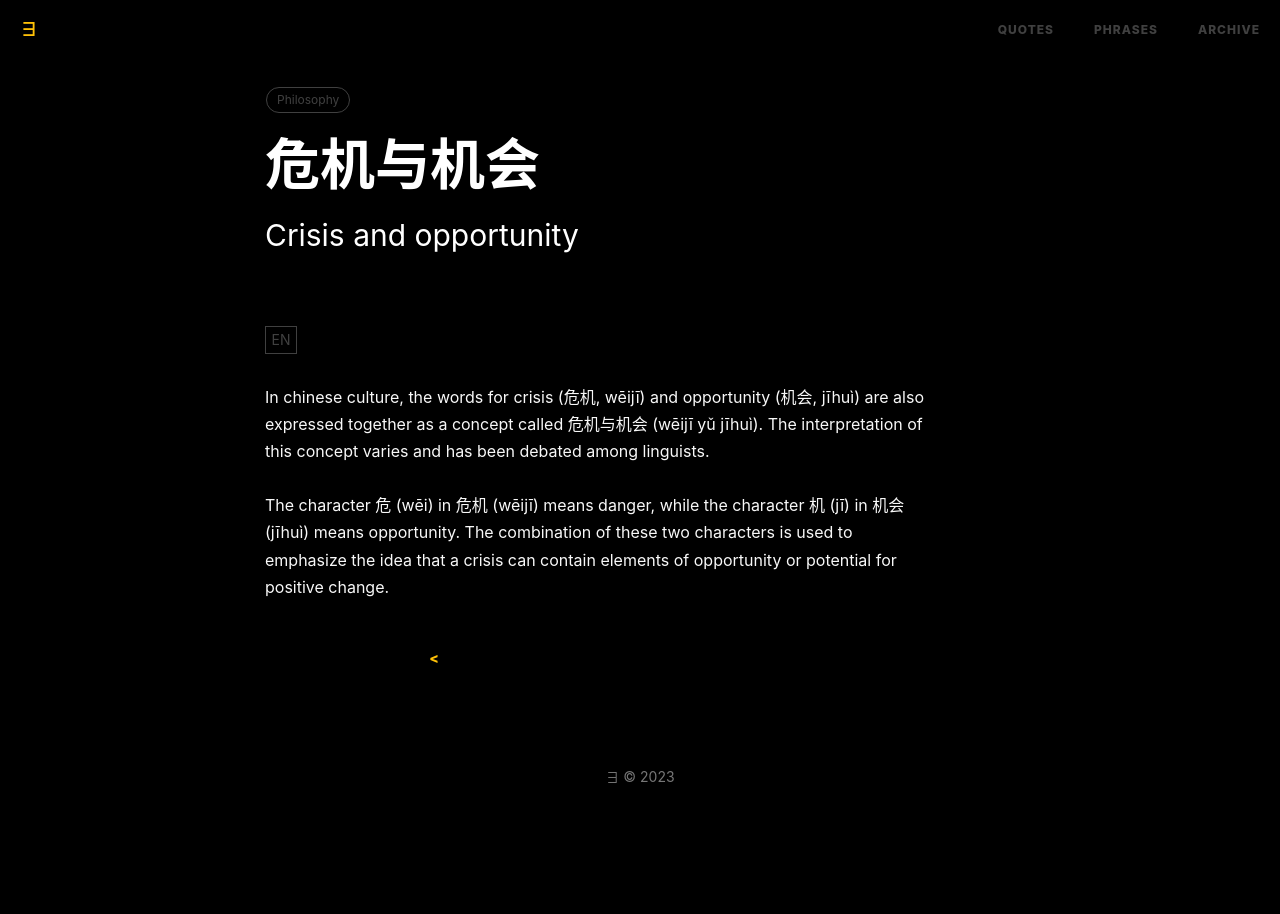
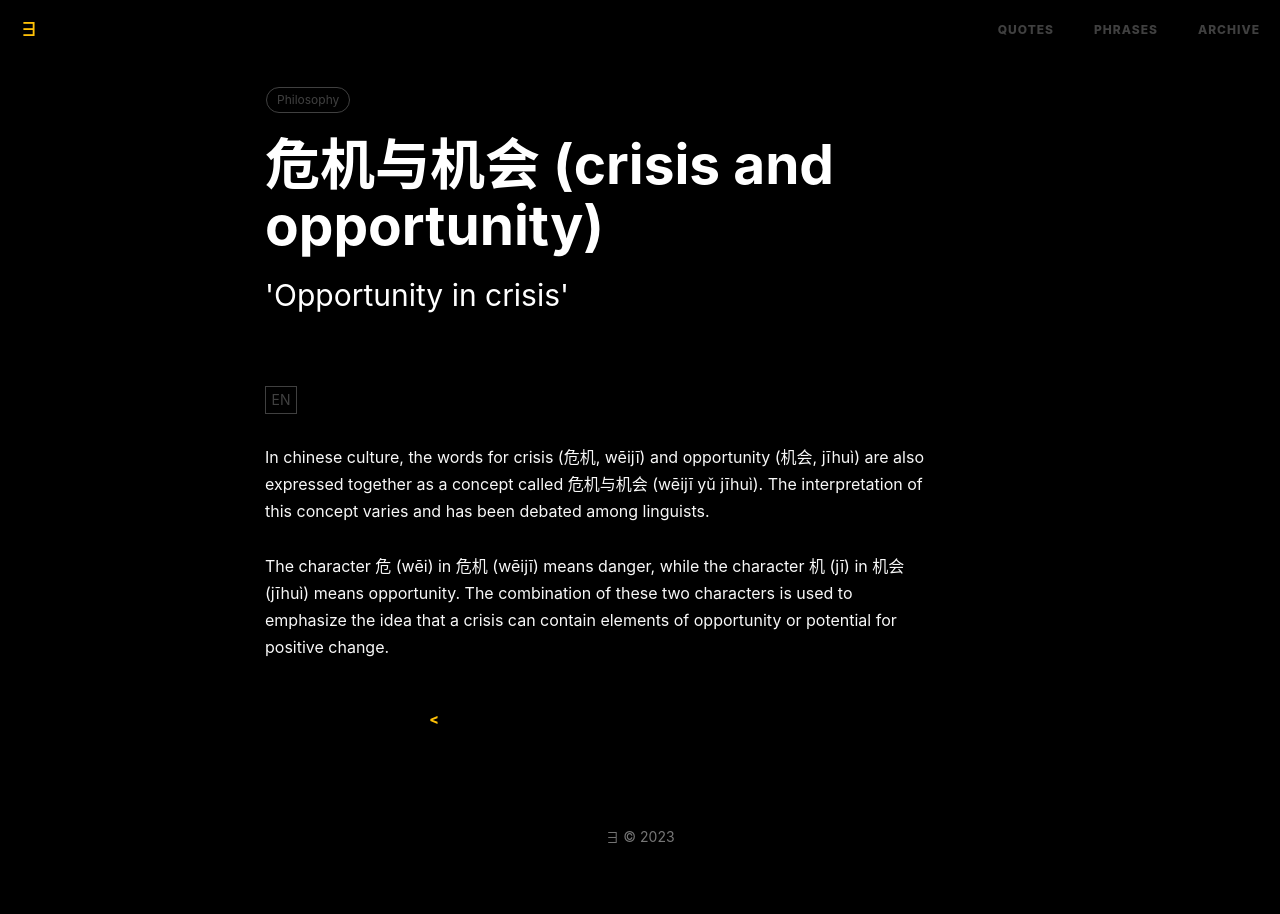
Before and after one commit to eugeniosaintemarie/notes, a Jekyll site: the page built from _posts/2023-08-06-crisis-and-opportunity.markdown, in a window 1280 px wide. Built offline with Jekyll 4.4.1, drawn with Linux system fonts in a browser that asks for light colours; comment, search, counter and statistics services are not loaded.

Commit message:
Update 2023-08-06-crisis-and-opportunity.markdown

```diff
--- a/_posts/2023-08-06-crisis-and-opportunity.markdown
+++ b/_posts/2023-08-06-crisis-and-opportunity.markdown
@@ -4,8 +4,8 @@ header-style: text
 header-img:   ""
 multilingual: true
 catalog:      false
-title:        "危机与机会"
-subtitle:     "Crisis and opportunity"
+title:        "危机与机会 (crisis and opportunity)"
+subtitle:     "'Opportunity in crisis'"
 date:         2023-08-06
 author:       ""
 tags:
```
